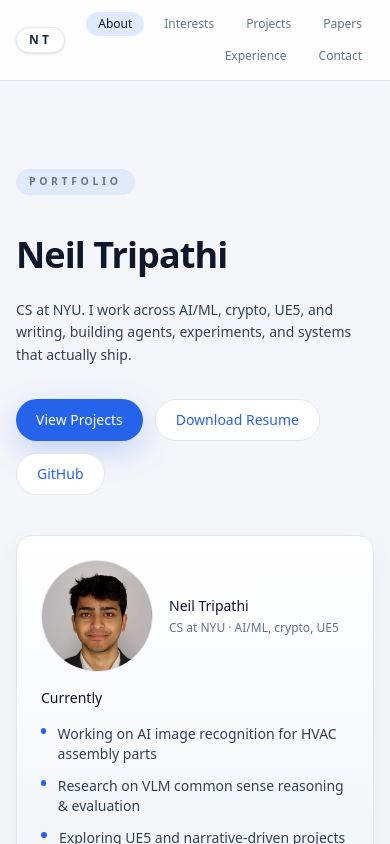
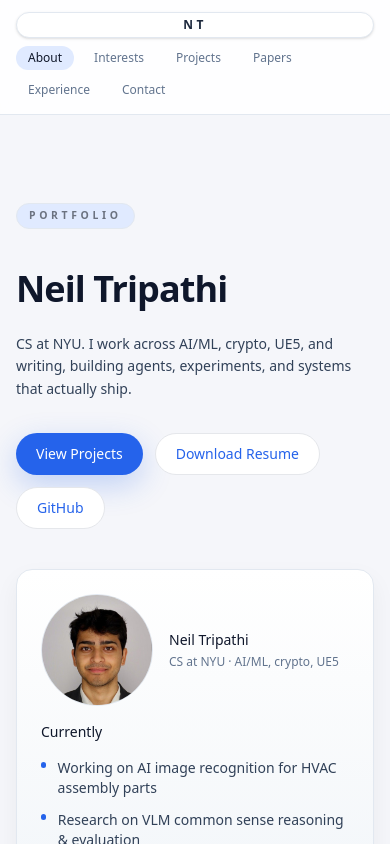
Before and after one commit to neilt93/Website, a Next.js app: page /about in a window 390 px wide. Shown: the top 844 px of the page. Built offline with nearby package versions, Linux system fonts and the light colour scheme.

Commit message:
nav bar formatting fixed

```diff
--- a/src/components/Nav.tsx
+++ b/src/components/Nav.tsx
@@ -22,7 +22,7 @@ export function Nav() {
 
   return (
     <nav
-      className="mx-auto flex max-w-5xl items-center justify-between px-4 py-3 sm:px-6"
+      className="mx-auto flex max-w-5xl flex-col gap-2 px-4 py-3 sm:flex-row sm:items-center sm:justify-between sm:px-6"
       aria-label="Primary"
     >
       <Link
@@ -31,7 +31,7 @@ export function Nav() {
       >
         NT
       </Link>
-      <div className="flex flex-wrap justify-end gap-2 text-xs font-medium text-slate-500">
+      <div className="flex flex-wrap gap-2 text-xs font-medium text-slate-500 sm:justify-end">
         {links.map((link) => {
           const active = isActive(link.href);
           return (
```
